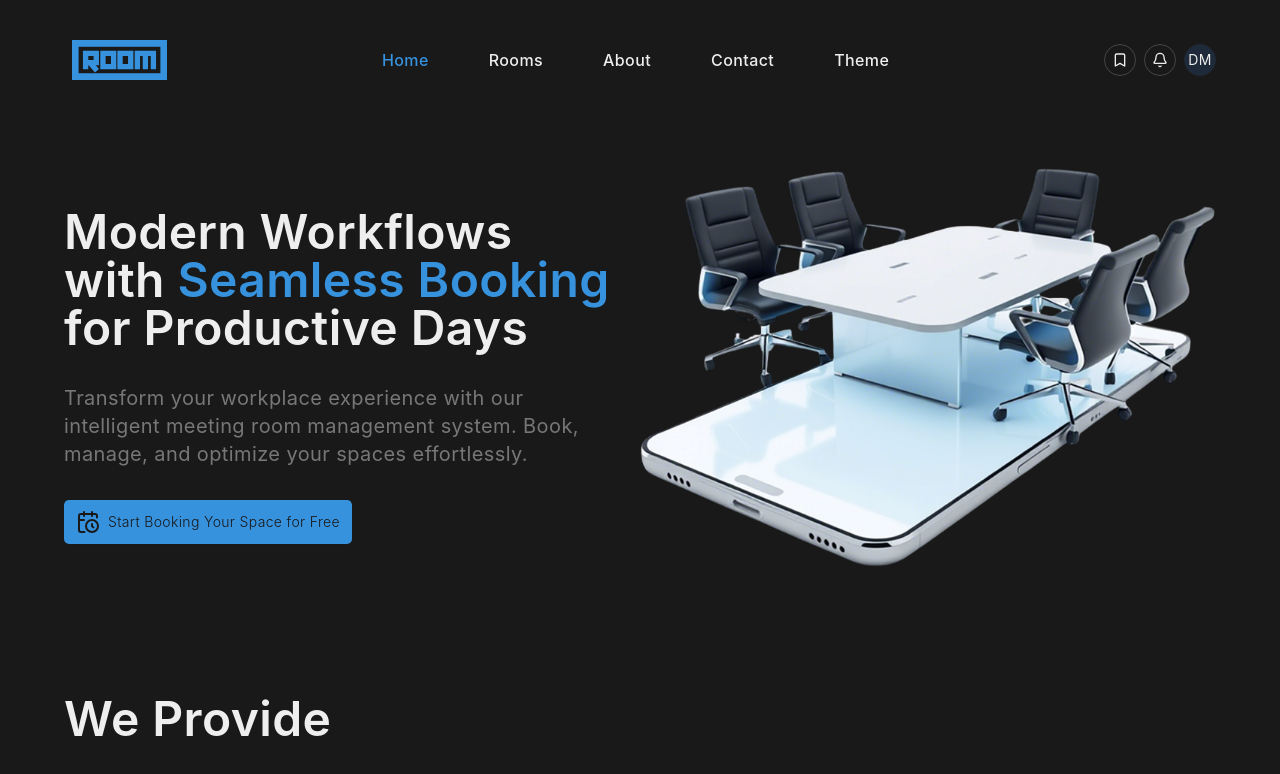
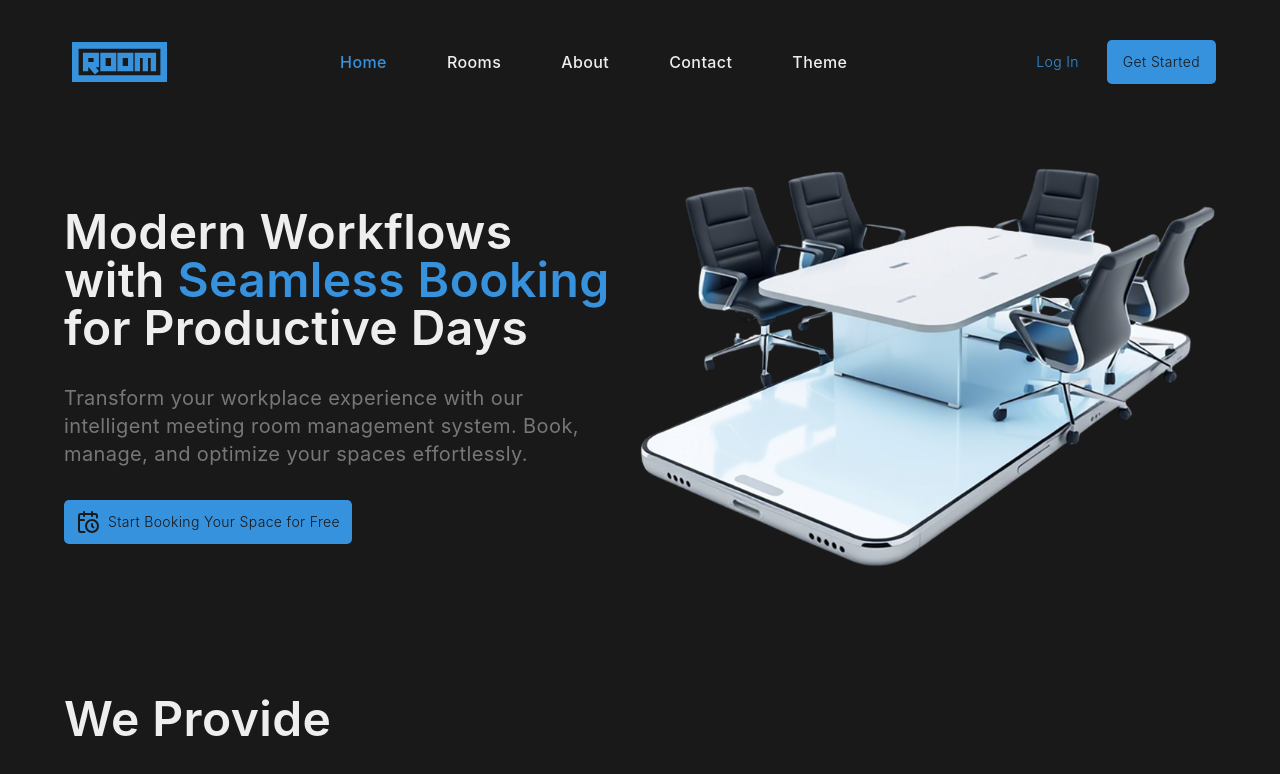
Before and after one commit to djalilmsk/room-reservation, a React (Vite) app: page / in a window 1280 px wide. Shown: the top 774 px of the page. Built offline with nearby package versions, Linux system fonts and the light colour scheme.

Commit message:
fixing bugs

```diff
--- a/src/components/auth/forms/extra-data-form.jsx
+++ b/src/components/auth/forms/extra-data-form.jsx
@@ -65,6 +65,8 @@ export const roomSelection = [
   { label: "Company Referral", icon: Building2 },
   { label: "Other", icon: MoreHorizontal },
 ];
+
+
 
 function CustomSelect({ control, selfSelection, title, name = "" }) {
   return (
--- a/src/components/dashboard/components/nav-footer.jsx
+++ b/src/components/dashboard/components/nav-footer.jsx
@@ -1,11 +1,23 @@
 import { Button } from "@/components/ui/button";
+import { logout } from "@/utils/redux/user";
 import { LogOut } from "lucide-react";
+import { useDispatch } from "react-redux";
+import { useNavigate } from "react-router-dom";
 
 export function NavFooter() {
+  const dispatch = useDispatch();
+  const navigate = useNavigate();
+
+  const handleLogout = () => {
+    console.log("logout");
+    navigate("/");
+    dispatch(logout());
+  };
+
   return (
-    <Button variant="secondary">
+    <Button onClick={handleLogout} variant="secondary">
       <LogOut />
-      <span  className="data-[state=open]:hidden">Logout</span>
+      <span className="data-[state=open]:hidden">Logout</span>
     </Button>
   );
 }
--- a/src/components/ui/avatar.jsx
+++ b/src/components/ui/avatar.jsx
@@ -35,7 +35,7 @@ function AvatarFallback({
     (<AvatarPrimitive.Fallback
       data-slot="avatar-fallback"
       className={cn(
-        "bg-muted flex size-full text-sm items-center justify-center rounded-full",
+        "bg-muted flex size-full text-xs items-center justify-center rounded-full",
         className
       )}
       {...props} />)
--- a/src/components/ui/textarea.jsx
+++ b/src/components/ui/textarea.jsx
@@ -2,10 +2,7 @@ import * as React from "react"
 
 import { cn } from "@/lib/utils"
 
-function Textarea({
-  className,
-  ...props
-}) {
+const Textarea = React.forwardRef(({ className, ...props }, ref) => {
   return (
     (<textarea
       data-slot="textarea"
@@ -15,6 +12,6 @@ function Textarea({
       )}
       {...props} />)
   );
-}
+});
 
 export { Textarea }
--- a/src/components/user/UserAvatar.jsx
+++ b/src/components/user/UserAvatar.jsx
@@ -52,7 +52,7 @@ function UserAvatar({ className, moreLinks = true }) {
       )}
 
       <Link to={"/dashboard/profile"}>
-        <Avatar className={className}>
+        <Avatar className={cn('flex justify-center items-center',className)}>
           <AvatarImage src={image} />
           <AvatarFallback>{initials}</AvatarFallback>
         </Avatar>
--- a/src/pages/auth/LogIn.jsx
+++ b/src/pages/auth/LogIn.jsx
@@ -5,6 +5,9 @@ import { zodResolver } from "@hookform/resolvers/zod";
 import CardFooter from "./CardFooter";
 import { LoginForm } from "@/components/auth/forms/login-form";
 import { formSchema } from "@/utils/forms/login-schema";
+import { useDispatch } from "react-redux";
+import { login } from "@/utils/redux/user";
+import { useNavigate } from "react-router-dom";
 
 const { buttonLabel, title, description, separator, footer } = {
   buttonLabel: "Log In",
@@ -15,6 +18,8 @@ const { buttonLabel, title, description, separator, footer } = {
 };
 
 function LogIn() {
+  const dispatch = useDispatch();
+  const navigate = useNavigate();
   const form = useForm({
     resolver: zodResolver(formSchema),
     defaultValues: {
@@ -26,6 +31,8 @@ function LogIn() {
 
   const onSubmit = (data) => {
     console.log("Form submitted successfully:", data);
+    dispatch(login({ data: data, token: "" }));
+    navigate("/");
   };
 
   const onError = (errors) => {
--- a/src/pages/home/Landing.jsx
+++ b/src/pages/home/Landing.jsx
@@ -21,7 +21,7 @@ function Landing() {
   const { data, token } = useUser();
   const isGuest = data === undefined || token === undefined ? true : false;
 
-  return <Page>{true ? <Guest /> : <UserActions />}</Page>;
+  return <Page>{isGuest ? <Guest /> : <UserActions />}</Page>;
 }
 
 export default Landing;
--- a/src/router/auth.jsx
+++ b/src/router/auth.jsx
@@ -14,7 +14,9 @@ import RouteProtection from "./authentication/route-protection";
 export const auth = {
   path: "/",
   element: (
-    <RouteProtection permission="logged-in::none" > {/* guest::none */}
+    <RouteProtection permission="guest::none">
+      {" "}
+      {/* guest::none */}
       <AuthLayout />
     </RouteProtection>
   ),
--- a/src/router/authentication/route-protection.jsx
+++ b/src/router/authentication/route-protection.jsx
@@ -3,22 +3,21 @@ import { useUser } from "@/hooks/useUser";
 
 function RouteProtection({ permission = "logged-in::user", children }) {
   const { data, token } = useUser();
-
-  const currentState = data && token ? "logged-in" : "guest";
-  const currentRole = data.role;
-
   const { state, role } = {
     state: permission.split("::")[0],
     role: permission.split("::")[1],
   };
 
-  const isAllowed =
-    (state === "guest" && currentState === state) ||
-    (currentState === state && currentRole === role);
+  const currentState = data ? "logged-in" : "guest";
 
-  if (isAllowed) return <PageNotFound />;
+  if (state === "guest" && currentState === state) return <>{children}</>;
+  if (state === "guest" && currentState !== state) return <PageNotFound />;
 
-  return <>{children}</>;
+  const { role: currentRole } = data || { role: "none" };
+
+  if (currentState === state && currentRole === role) return <>{children}</>;
+
+  return <PageNotFound />;
 }
 
 export default RouteProtection;
--- /dev/null
+++ b/src/utils/index.js
@@ -0,0 +1,7 @@
+import axios from "axios";
+
+const url = "http://localhost:3000/api/v1/";
+
+export const customFetch = axios.create({
+  baseURL: url,
+});
--- a/src/utils/redux/user.js
+++ b/src/utils/redux/user.js
@@ -2,6 +2,11 @@ import { createSlice } from "@reduxjs/toolkit";
 
 // Default initial data if Local Storage is empty
 const initialData = {
+  data: undefined,
+  token: undefined,
+};
+
+const fakeUser = {
   data: {
     firstName: "djalil",
     lastName: "msk",
@@ -18,7 +23,6 @@ const initialData = {
 
 const getDataFromLocalStorage = () => {
   try {
-    // Replace 'yourDataKey' with the key name used in Local Storage
     return JSON.parse(localStorage.getItem("user")) || initialData;
   } catch (err) {
     console.error("Failed to parse Local Storage data:", err);
@@ -26,26 +30,26 @@ const getDataFromLocalStorage = () => {
   }
 };
 
-// Initial state for the slice
-const initialState =
-  // Replace 'data' with your desired state property name
-  getDataFromLocalStorage();
+const initialState = getDataFromLocalStorage();
 
 const user = createSlice({
-  // Replace 'yourSliceName' with a descriptive name for your slice
   name: "user",
   initialState,
   reducers: {
-    // Add your actions here
     login: (state, action) => {
-      state.user.data = action.payload.data;
-      state.user.token = action.payload.token;
-      localStorage.setItem("user", JSON.stringify(action.payload));
+      console.log("Logging in with:", action.payload);
+      state.data = fakeUser.data;
+      state.token = action.payload.token;
+      // localStorage.setItem("user", JSON.stringify(action.payload));
+      localStorage.setItem("user", JSON.stringify(fakeUser));
+    },
+    logout: (state) => {
+      state.data = undefined;
+      state.token = undefined;
+      localStorage.removeItem("user");
     },
   },
 });
 
-// Export the actions created by the slice
-export const { login } = user.actions;
-
+export const { login, logout } = user.actions;
 export default user.reducer;
```
Also changed, not shown: src/components/ui/sheet.jsx (+10 -3 lines).
